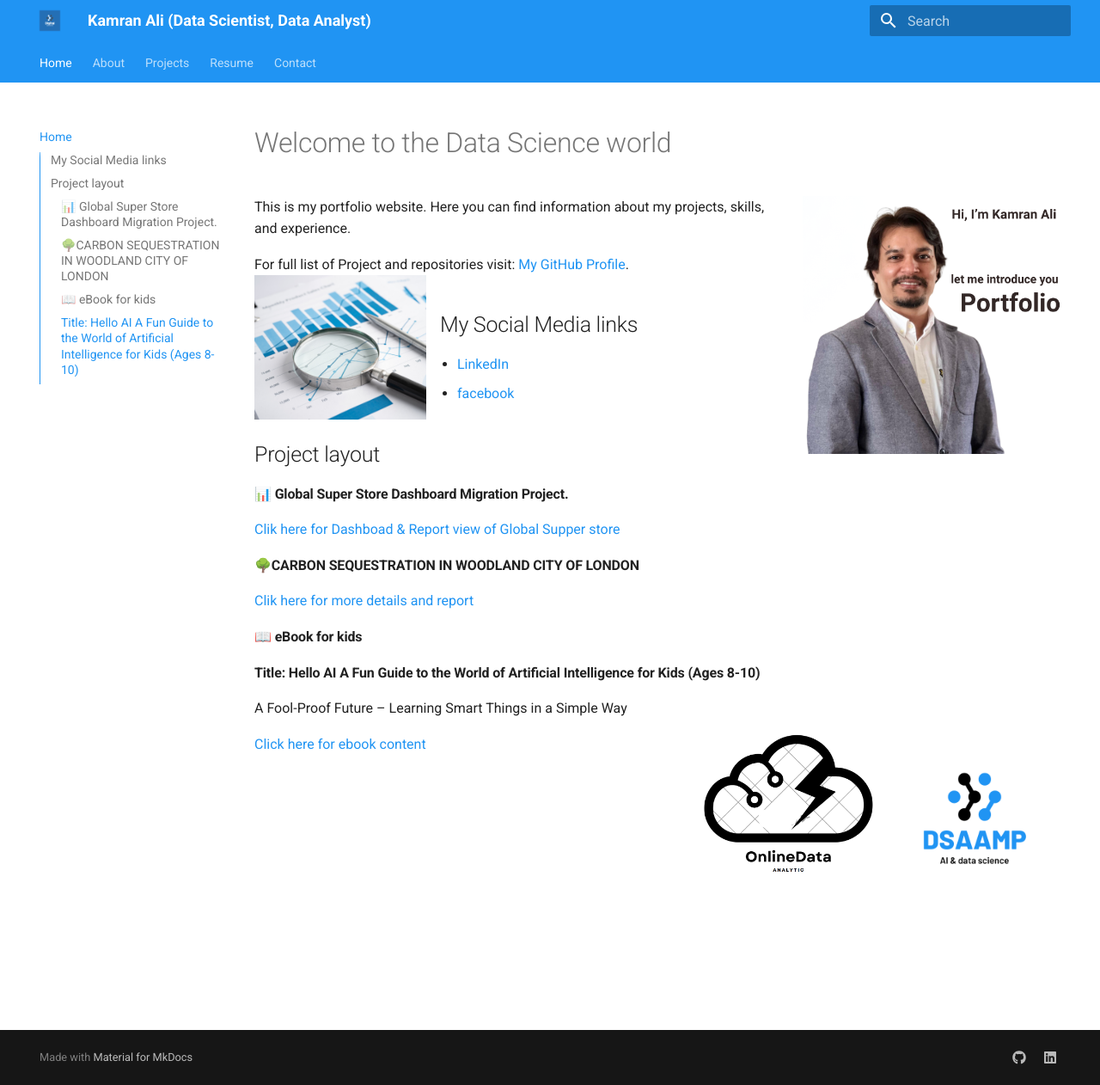
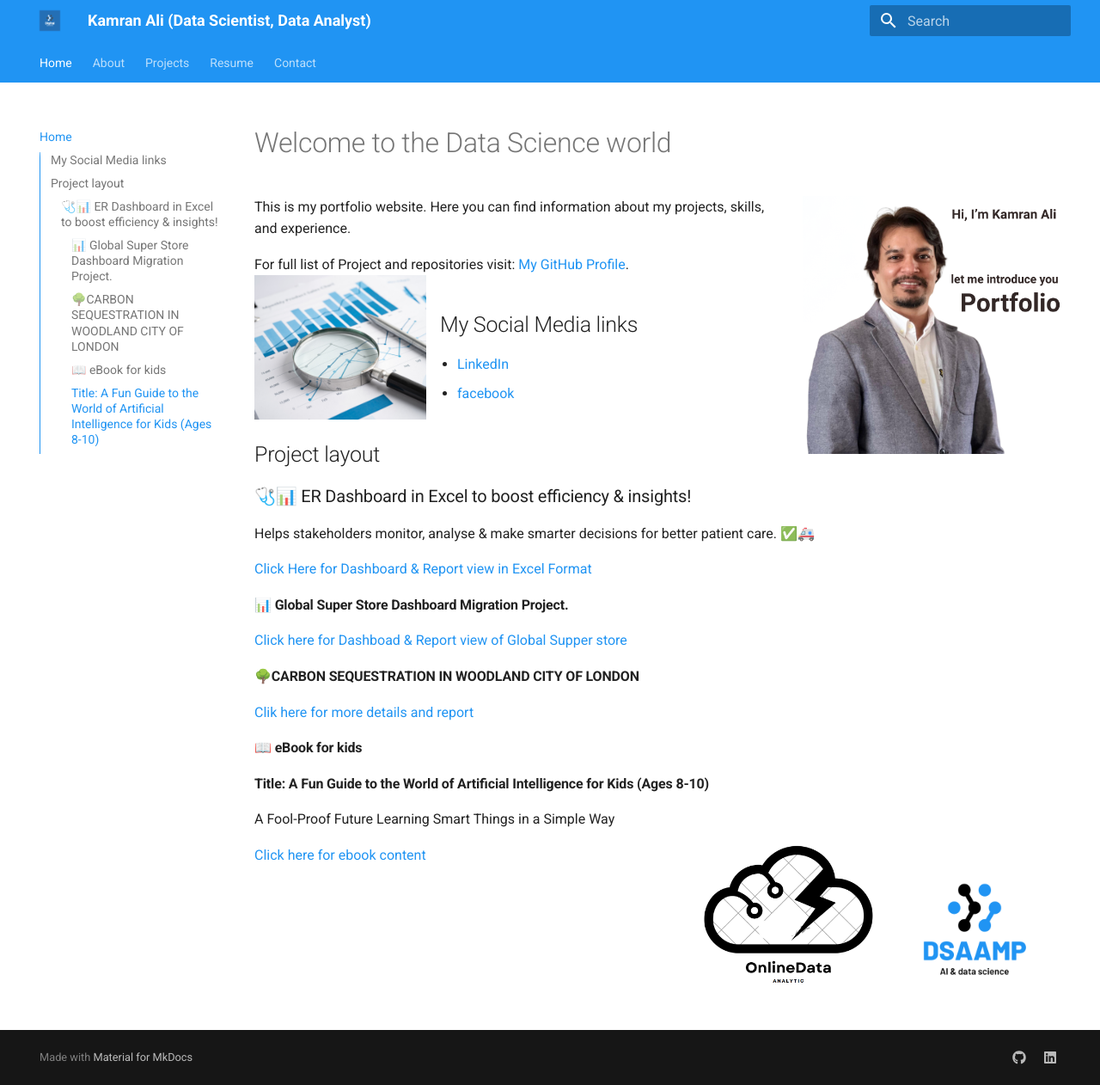
Before and after one commit to alicamran/Kamran_portfolio, an MkDocs documentation site: the page built from docs/index.md, in a window 1280 px wide and 1262 px high. Shown: the whole window at 86% size. Built offline with MkDocs 1.6.1 and Material for MkDocs 9.7.7, drawn with Linux system fonts in a browser that asks for light colours.

Commit message:
Update index.md

```diff
--- a/docs/index.md
+++ b/docs/index.md
@@ -1,9 +1,9 @@
 # Welcome to the Data Science world
-<img src="/assets/my_pic3.png" alt="Logo" width="300" align="right"/>
+<img src="../assets/my_pic3.png" alt="Logo" width="300" align="right"/>
 This is my portfolio website. Here you can find information about my projects, skills, and experience.
 
 For full list of Project and repositories visit: [My GitHub Profile](https://github.com/alicamran).
-<img src="/assets/design.png"  alt="Screenshot3" style="width:200px; transition: transform 0.3s;" onmouseover="this.style.transform='s  cale(1.5)'" onmouseout="this.style.transform='scale(1)'" align="left"/>
+<img src="../assets/design.png"  alt="Screenshot3" style="width:200px; transition: transform 0.3s;" onmouseover="this.style.transform='s  cale(1.5)'" onmouseout="this.style.transform='scale(1)'" align="left"/>
 ## My Social Media links
 
 - [LinkedIn](https://www.linkedin.com/in/kamranaliuk/)
@@ -11,18 +11,23 @@ For full list of Project and repositories visit: [My GitHub Profile](https://git
 
 
 ## Project layout
+### 🩺📊 ER Dashboard in Excel to boost efficiency & insights!
+Helps stakeholders monitor, analyse & make smarter decisions for better patient care. ✅🚑
+
+[Click Here for Dashboard & Report view in Excel Format](../assets/Hoptial project.xlsx)
+
 #### 📊 Global Super Store Dashboard Migration Project.
 
-[Clik here for Dashboad & Report view of Global Supper store](./projects/project1.md)
+[Click here for Dashboad & Report view of Global Supper store](./projects/project1.md)
 
 #### 🌳CARBON SEQUESTRATION IN WOODLAND CITY OF LONDON
 
 [Clik here for more details and report](./projects/project2.md)
 
 #### 📖 eBook for kids
-#### Title: Hello AI A Fun Guide to the World of Artificial Intelligence for Kids (Ages 8-10)
-A Fool-Proof Future – Learning Smart Things in a Simple Way
+#### Title: A Fun Guide to the World of Artificial Intelligence for Kids (Ages 8-10)
+A Fool-Proof Future Learning Smart Things in a Simple Way
 
 [Click here for ebook content](./projects/test.md)
-<img src="/assets/science.png" alt="Logo" width="200" align="right"/>
-<img src="/assets/Logo1.png" alt="Logo" width="200" align="right"/>
+<img src="../assets/science.png" alt="Logo" width="200" align="right"/>
+<img src="../assets/Logo1.png" alt="Logo" width="200" align="right"/>
```
